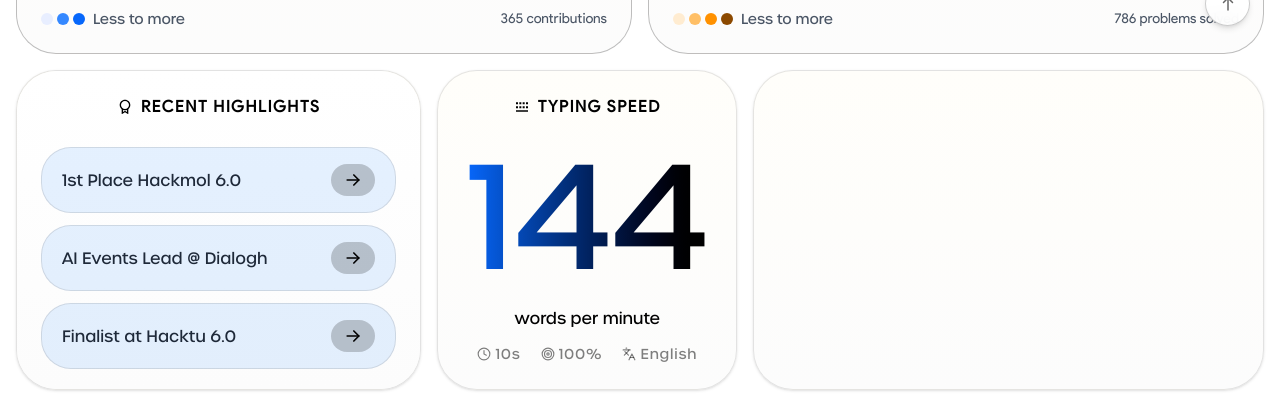
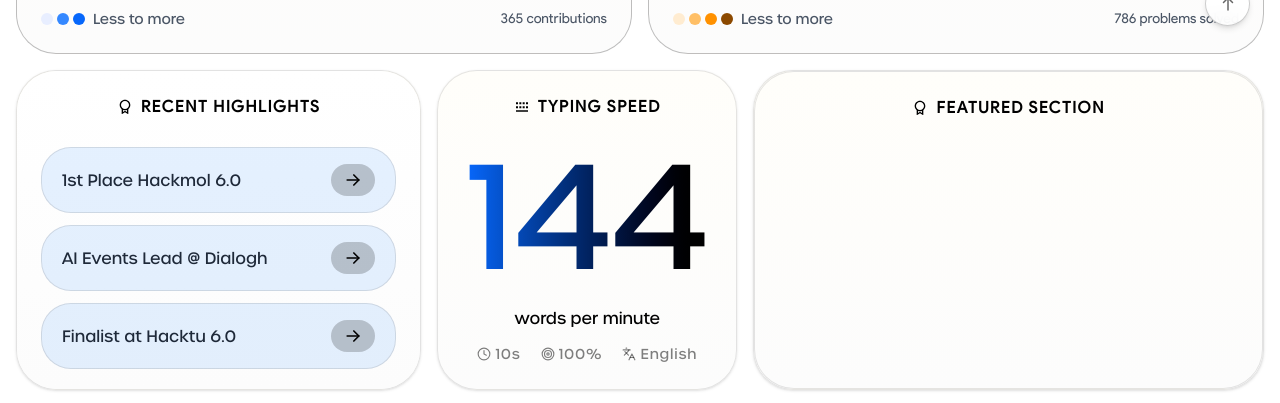
Before and after one commit to Gursimrxn/gursimran.me, a Next.js app: page / in a window 1280 px wide. Shown: the part 744-1147 px from the top of the page. Built offline with nearby package versions, Linux system fonts and the light colour scheme; no server answers.

Commit message:
feat: add FeaturedSection component and integrate it into GlowingCardGrid; update TypingSpeed component styling

```diff
--- a/src/app/page.tsx
+++ b/src/app/page.tsx
@@ -80,7 +80,7 @@ export default function LandingPage() {
             <LeetCodeActivitySection />
           </Suspense>
         </div>
-        <GlowingCardGrid/>
+        <GlowingCardGrid />
       </div>
     </main>
   );
--- /dev/null
+++ b/src/components/FeaturedSection.tsx
@@ -0,0 +1,13 @@
+import { div } from "motion/react-client"
+import BentoBadge from "./ui/BentoBadge"
+import { Medal } from "./icons/Medal"
+
+const FeaturedSection = () => {
+    return (
+        <div className="relative h-full w-full rounded-[40px] border-1 border-black/10 bg-gradient-to-t from-[#FCFCFC] to-[#FFFEFA] p-6 overflow-hidden flex flex-col">
+            <BentoBadge icon={Medal} text={"FEATURED SECTION"} className="mx-auto"/>
+        </div>
+    )
+
+}
+export default FeaturedSection;
--- a/src/components/GlowGrid.tsx
+++ b/src/components/GlowGrid.tsx
@@ -3,6 +3,7 @@
 import { GlowingEffect } from "@/components/ui/GlowingEffect";
 import TypingSpeed from "./TypingSpeed";
 import RecentHighlights from "./RecentHighlights";
+import FeaturedSection from "./FeaturedSection";
 
 export function GlowingCardGrid() {
   return (
@@ -20,7 +21,7 @@ export function GlowingCardGrid() {
       <GridItem
         area="[grid-area:2/1/3/8] md:[grid-area:1/7/3/13] xl:[grid-area:1/8/2/13]"
       >
-
+        <FeaturedSection />
       </GridItem>
     </ul>
   );
@@ -32,11 +33,9 @@ interface GridItemProps {
 }
 
 const GridItem = ({ area, children }: GridItemProps) => {
-  const isTallCard = area.includes("1/7/3/13");
   const isSmThirdItem = area.includes("sm:[grid-area:2/1/3/8]");
 
   return (    <li className={`
-      ${isTallCard ? 'md:min-h-[30rem] xl:min-h-0' : 'min-h-[10rem]'}
       ${isSmThirdItem ? 'sm:min-h-[15rem]' : ''}
       list-none ${area} xl:h-full rounded-[40px] cursor-pointer
       transition-all duration-500 ease-out
--- a/src/components/TypingSpeed.tsx
+++ b/src/components/TypingSpeed.tsx
@@ -40,7 +40,7 @@ const TypingSpeed = (props: MonkeyTypeData) => {
       href='https://monkeytype.com/profile/gursimrxn'
       target='_blank'
       rel="noopener noreferrer"
-      className='group relative select-none flex h-full w-full flex-col justify-between overflow-hidden rounded-[15px] sm:rounded-[30px] md:rounded-[40px] p-6'
+      className='group relative select-none flex h-full w-full flex-col justify-between overflow-hidden rounded-[40px] p-6'
     >
       <BentoBadge
         icon={Monkeytype}
--- /dev/null
+++ b/src/components/icons/Suitcase.tsx
@@ -0,0 +1,19 @@
+import React from "react";
+
+export const Suitcase = (props: React.SVGProps<SVGSVGElement>) => {
+    return (
+        <svg
+            {...props}
+            width="20"
+            height="20"
+            viewBox="0 0 20 20"
+            fill="none"
+            xmlns="http://www.w3.org/2000/svg"
+        >
+            <path
+                d="M5.41732 4.58335V1.83335C5.41732 1.3271 5.82773 0.916687 6.33398 0.916687H13.6673C14.1736 0.916687 14.584 1.3271 14.584 1.83335V4.58335H18.2507C18.7569 4.58335 19.1673 4.99376 19.1673 5.50002V18.3334C19.1673 18.8396 18.7569 19.25 18.2507 19.25H1.75065C1.24439 19.25 0.833984 18.8396 0.833984 18.3334V5.50002C0.833984 4.99376 1.24439 4.58335 1.75065 4.58335H5.41732ZM2.66732 14.6667V17.4167H17.334V14.6667H2.66732ZM2.66732 12.8334H17.334V6.41669H2.66732V12.8334ZM7.25065 2.75002V4.58335H12.7507V2.75002H7.25065ZM9.08398 10.0834H10.9173V11.9167H9.08398V10.0834Z"
+                fill="black"
+            />
+        </svg>
+    );
+};
```
